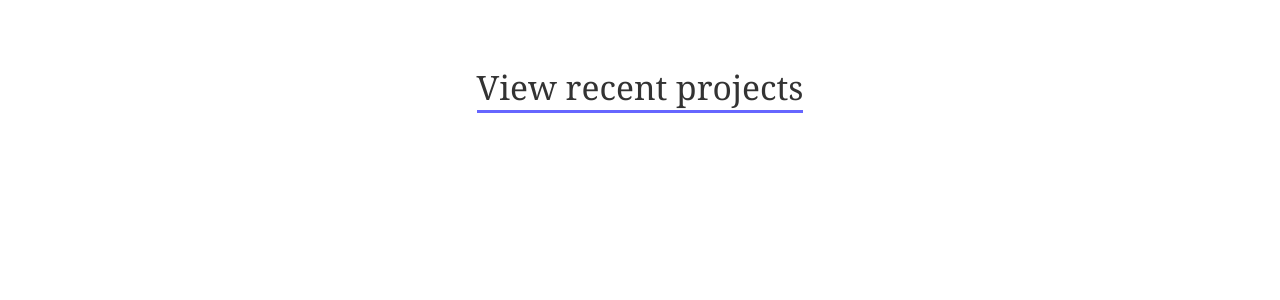
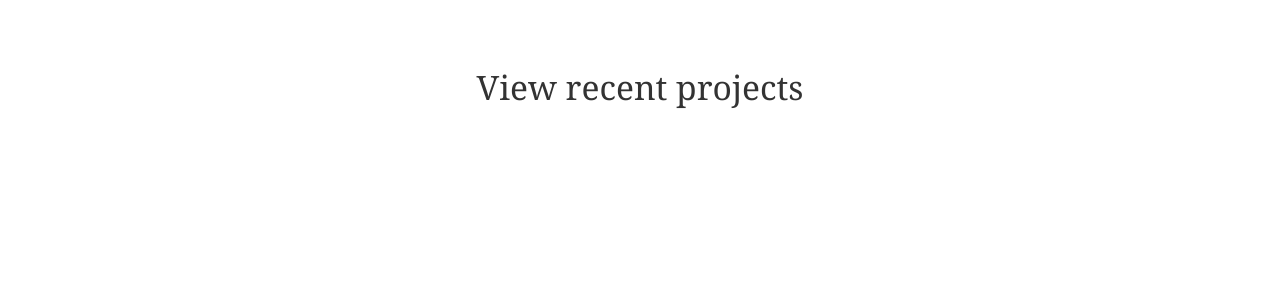
Before and after one commit to JCHeavens/jack-evans, a Jekyll site: the page old/index.html, which Jekyll copies as it is, in a window 1280 px wide. Shown: the part 1263-1563 px from the top of the page. Built offline with Jekyll 4.4.1, drawn with Linux system fonts in a browser that asks for light colours; Markdown is read by kramdown in place of the engine named in the settings.

Commit message:
sections link fix

```diff
--- a/old/assets/screen.css
+++ b/old/assets/screen.css
@@ -71,7 +71,7 @@
 .projects-list li a.button, .post-link a.button, .projects-link a.button, .process-link a.button, .read-more-link a.button, .contact-email a.button {font-size: 0.875em;font-weight:700;color:#ffffff;background:#6666ff;padding: 0.71428571428571em 2.14285714285716em;margin-bottom:0;display: inline-block;}
 .projects-list li a.button:hover, .post-link a.button:hover, .projects-link a.button:hover, .process-link a.button:hover, .read-more-link a.button:hover, .contact-email a.button:hover {background:#333333;}
 .process-page-post .page-header h1 {margin-bottom:0.20833333333333em;}
-.projects-link p a, .process-link p a {border-bottom:0.10416666666667em solid #6666ff;color:#333333;}
+.projects-link p a, .process-link p a {color:#333333;}
 .projects-link p a:hover, .process-link p a:hover {color:#6666ff;}
 
 
```
